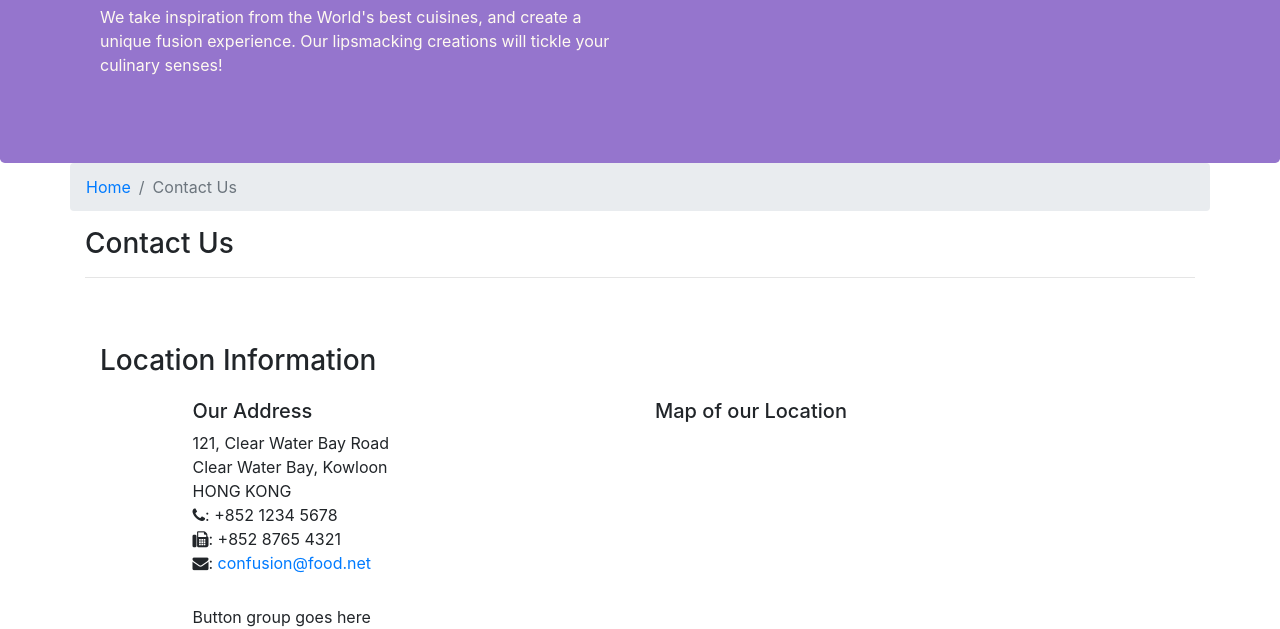
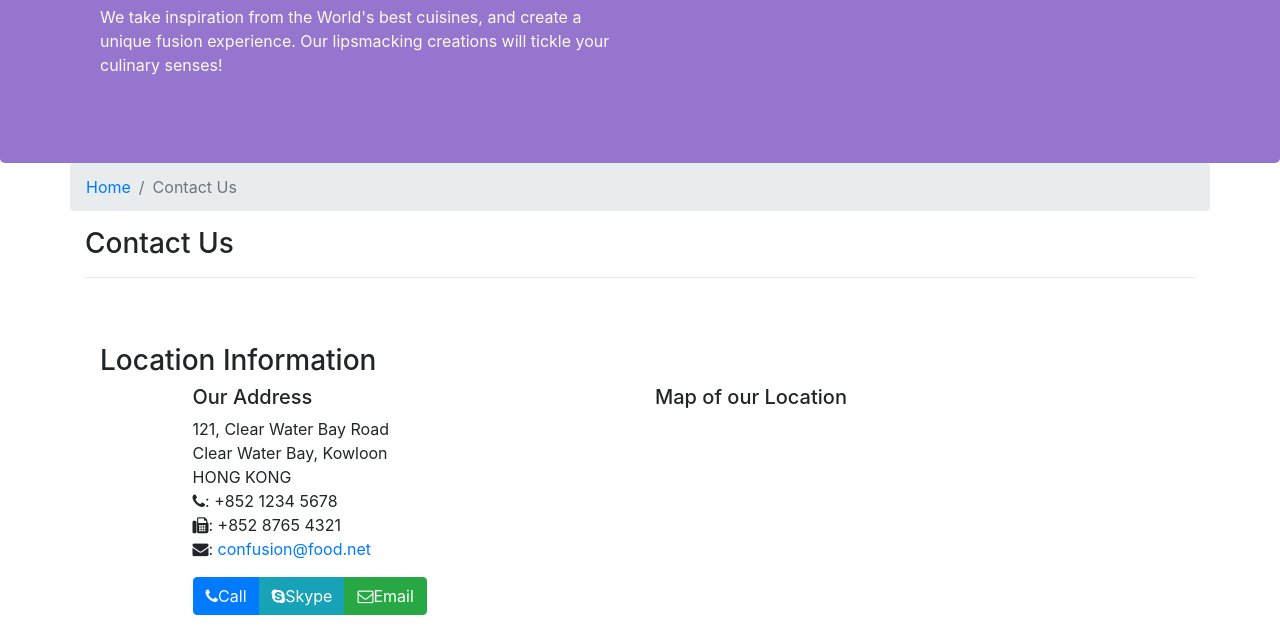
Before and after one commit to krishnadevz/bootstrap4, a website: page contactus.html in a window 1280 px wide. Shown: the part 171-800 px from the top of the page. Drawn offline with nearby package versions, Linux system fonts and the light colour scheme.

Commit message:
Buttons added in contactUs.html file

```diff
--- a/contactus.html
+++ b/contactus.html
@@ -80,8 +80,13 @@
                 <h5>Map of our Location</h5>
             </div>
             <div class="col-12 col-sm-11 offset-sm-1">
-                Button group goes here
-            </div>
+<div class="btn-group" role="group">
+    <a role="button" class="btn btn-primary"href=":tel+85212345678"><i class="fa fa-phone"></i>Call</a>
+    <a role="button" class="btn btn-info"><li class="fa fa-skype"></li>Skype</a>
+    <a role="button" class="btn btn-success" href="mailto:confusion@food.net"><li class="fa fa-envelope-o"></li>Email</a>
+
+
+</div>
         </div>
 
         <div class="row row-content">
```
